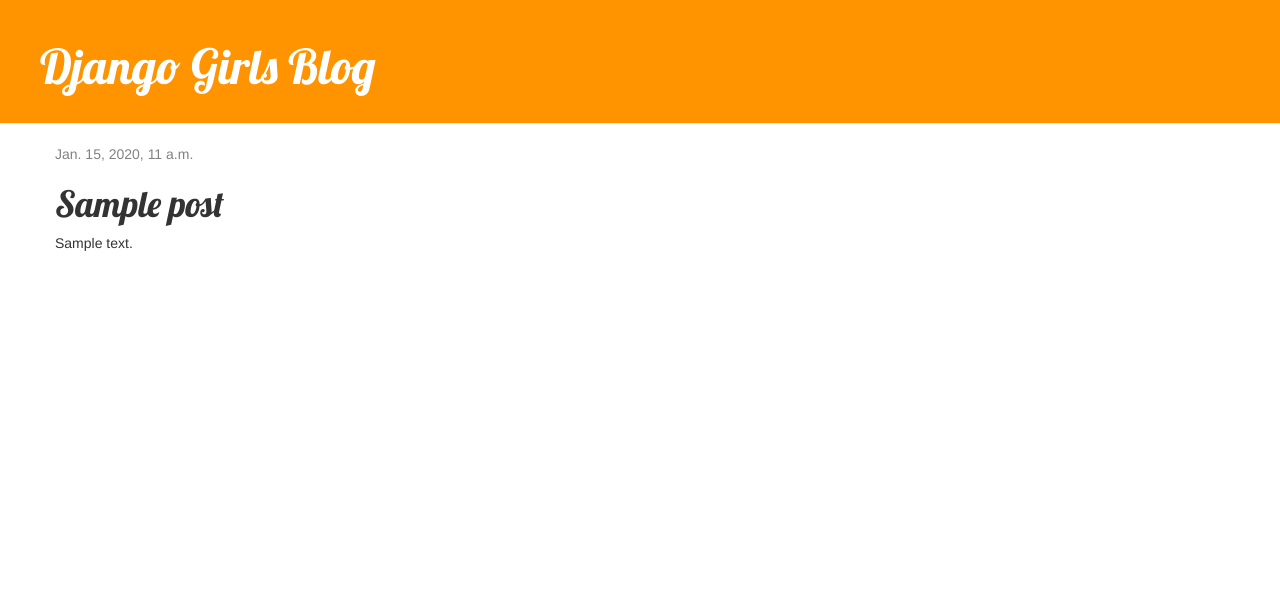
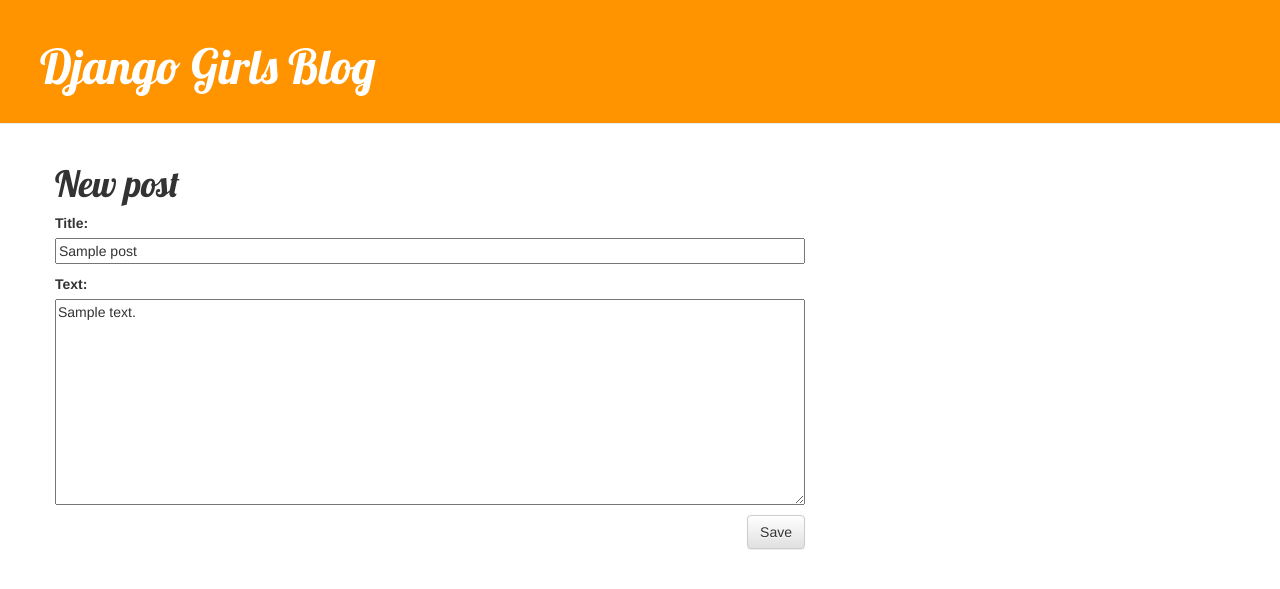
Before and after one commit to t-gvero/my-first-blog, a Django app: page /post/1/edit/ in a window 1280 px wide. Shown: the top 589 px of the page. Run offline with Django 3.2, Linux system fonts and the light colour scheme; tables that the repository leaves empty hold one stand-in row (values such as "Sample post"); some libraries are stand-ins or nearby versions.

Commit message:
Adding forms

```diff
--- /dev/null
+++ b/blog/forms.py
@@ -0,0 +1,9 @@
+from django import forms
+
+from .models import Post
+
+class PostForm(forms.ModelForm):
+
+    class Meta:
+        model = Post
+        fields = ('title', 'text',)
--- a/blog/templates/blog/base.html
+++ b/blog/templates/blog/base.html
@@ -9,6 +9,9 @@
     </head>
 	<body>
 	    <div class="page-header">
+	    	{% if user.is_authenticated %}
+				<a href="{% url 'post_new' %}" class="top-menu"><span class="glyphicon glyphicon-plus"></span></a>
+			{% endif %}
 	        <h1><a href="/">Django Girls Blog</a></h1>
 	    </div>
 	    <div class="content container">
--- a/blog/templates/blog/post_detail.html
+++ b/blog/templates/blog/post_detail.html
@@ -7,6 +7,9 @@
                 {{ post.published_date }}
             </div>
         {% endif %}
+        {% if user.is_authenticated %}
+        	<a class="btn btn-default" href="{% url 'post_edit' pk=post.pk %}"><span class="glyphicon glyphicon-pencil"></span></a>
+        {% endif %}
         <h1>{{ post.title }}</h1>
         <p>{{ post.text|linebreaksbr }}</p>
     </div>
--- /dev/null
+++ b/blog/templates/blog/post_edit.html
@@ -0,0 +1,9 @@
+{% extends 'blog/base.html' %}
+
+{% block content %}
+    <h1>New post</h1>
+    <form method="POST" class="post-form">{% csrf_token %}
+        {{ form.as_p }}
+        <button type="submit" class="save btn btn-default">Save</button>
+    </form>
+{% endblock %}
--- a/blog/urls.py
+++ b/blog/urls.py
@@ -3,5 +3,7 @@
 
 urlpatterns = [
     url(r'^$', views.post_list, name='post_list'),
-    url(r'^post/(?P<pk>\d+)/?', views.post_detail, name='post_detail'),
+    url(r'^post/(?P<pk>\d+)/$', views.post_detail, name='post_detail'),
+    url(r'^post/(?P<pk>\d+)/edit/$', views.post_edit, name='post_edit'),
+    url(r'^post/new/$', views.post_new, name='post_new'),
 ]
--- a/blog/views.py
+++ b/blog/views.py
@@ -1,6 +1,7 @@
-from django.shortcuts import render, get_object_or_404
+from django.shortcuts import render, get_object_or_404, redirect
 from django.utils import timezone
 from .models import Post
+from .forms import PostForm
 
 def post_list(request):
     posts = Post.objects.filter(published_date__lte=timezone.now()).order_by('published_date')
@@ -9,3 +10,30 @@
 def post_detail(request, pk):
     post = get_object_or_404(Post, pk=pk)
     return render(request, 'blog/post_detail.html', {'post': post})
+
+def post_new(request):
+    if request.method == "POST":
+        form = PostForm(request.POST)
+        if form.is_valid():
+            post = form.save(commit=False)
+            post.author = request.user
+            post.published_date = timezone.now()
+            post.save()
+            return redirect('post_detail', pk=post.pk)
+    else:
+        form = PostForm()
+    return render(request, 'blog/post_edit.html', {'form': form})
+
+def post_edit(request, pk):
+    post = get_object_or_404(Post, pk=pk)
+    if request.method == "POST":
+        form = PostForm(request.POST, instance=post)
+        if form.is_valid():
+            post = form.save(commit=False)
+            post.author = request.user
+            post.published_date = timezone.now()
+            post.save()
+            return redirect('post_detail', pk=post.pk)
+    else:
+        form = PostForm(instance=post)
+    return render(request, 'blog/post_edit.html', {'form': form})
```
